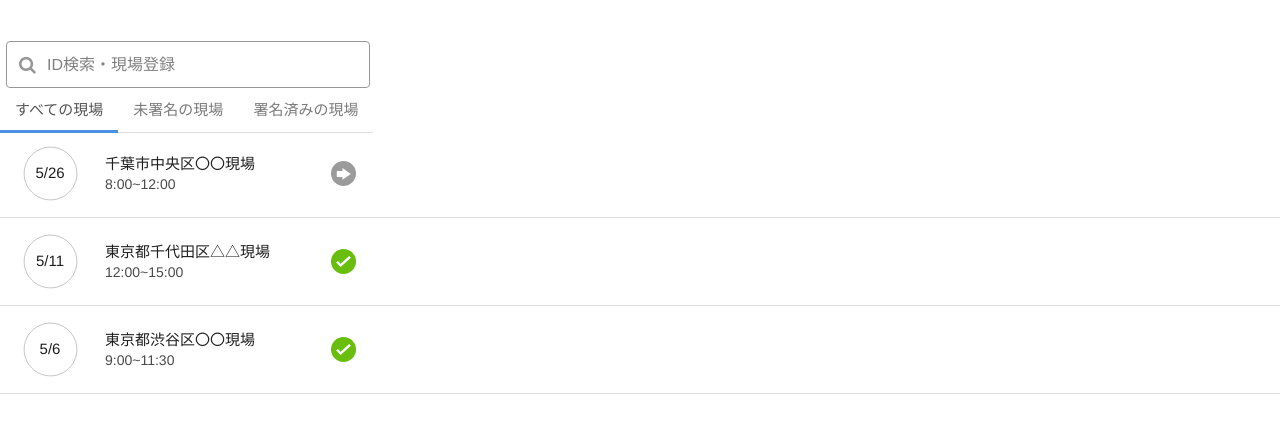
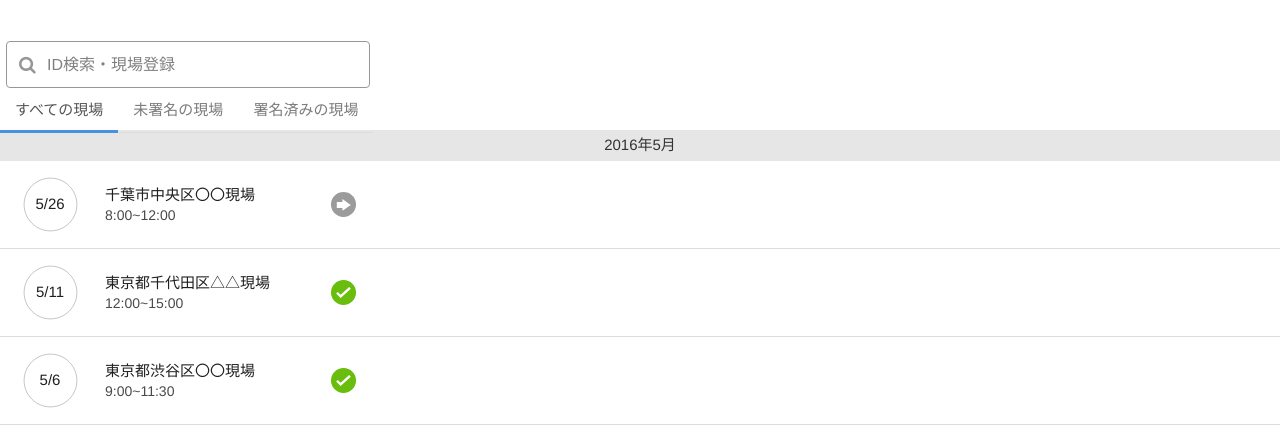
Before and after one commit to popaab/diploappsp, a plain HTML site: page index.html at #/overview in a window 1280 px wide. Shown: the part 53-500 px from the top of the page. Drawn offline with nearby package versions, Linux system fonts and the light colour scheme.

Commit message:
Initial dist subtree commit

```diff
--- a/views/overview.html
+++ b/views/overview.html
@@ -23,6 +23,9 @@
   <div class="tab-content">
     <!-- all sites tab content -->
     <div class="tab-pane fade in active" id="allsites" role="tabpanel">
+      <div class="titleblock">
+        <h4>2016年5月</h4>
+      </div>
       <!-- <a ng-repeat="item in sites" href="#/site/{{ item.id }}"> -->
       <a ng-repeat="item in sites | filter:{'type':'unsigned'}" href="#/form/{{sites.indexOf(item)}}">
         <div class="row">
```
